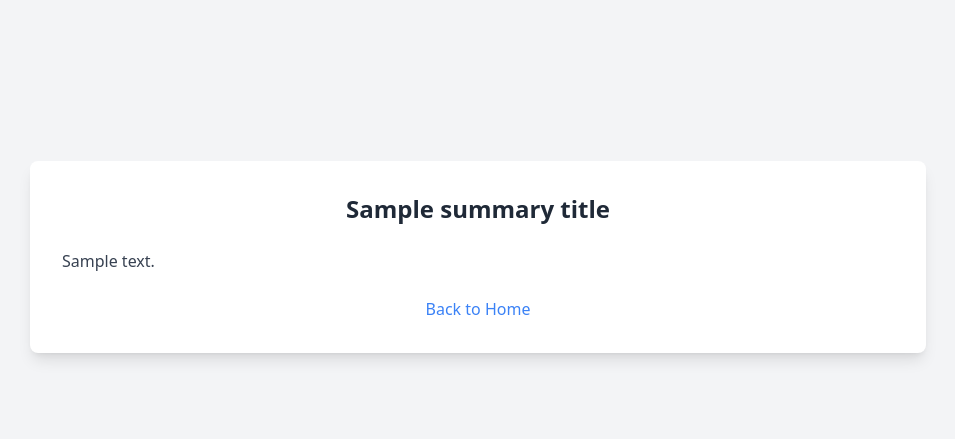
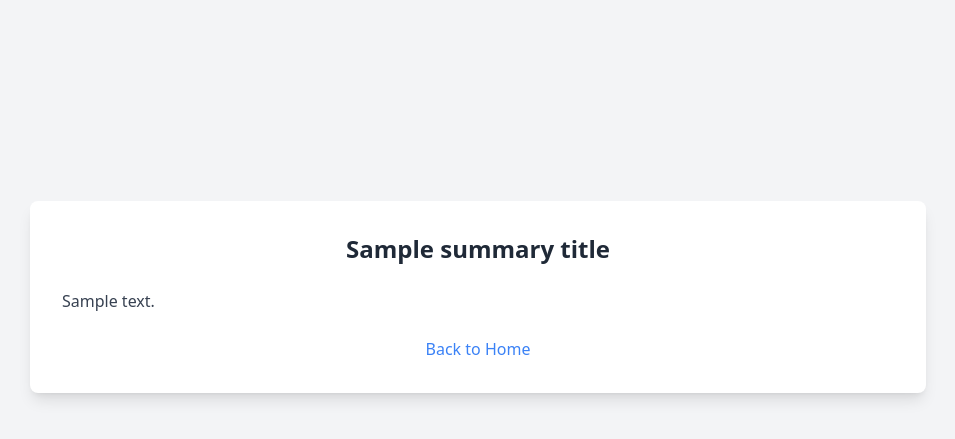
Before and after one commit to MahendraVarma1/Major_Project, a Flask app: template templates/result.html in a window 1280 px wide. Shown: the part 143-582 px from the top of the page, without its empty margins (162-1117 px from the left). Run offline with Flask 3, Linux system fonts and the light colour scheme; the template is opened without the code that fills it: most values are stand-ins (such as "Sample title", 1, 10 or a date in 2020); some libraries are stand-ins or nearby versions.

Commit message:
Final Commit

```diff
--- a/templates/result.html
+++ b/templates/result.html
@@ -7,8 +7,8 @@
     <script src="https://cdn.tailwindcss.com"></script>
 </head>
 <body class="bg-gray-100 flex items-center justify-center min-h-screen">
-    <div class="bg-white shadow-lg rounded-lg p-8 w-full max-w-4xl m-25">
-        <h1 class="text-2xl font-bold text-center text-gray-800 mb-6 mt-25">{{ summary_title }}</h1>
+    <div class="bg-white shadow-lg rounded-lg p-8 w-full max-w-4xl mt-20">
+        <h1 class="text-2xl font-bold text-center text-gray-800 mb-6">{{ summary_title }}</h1>
 
         <p class="text-gray-700 mt-2 whitespace-pre-line">{{ summary | safe }}</p>
 
```
